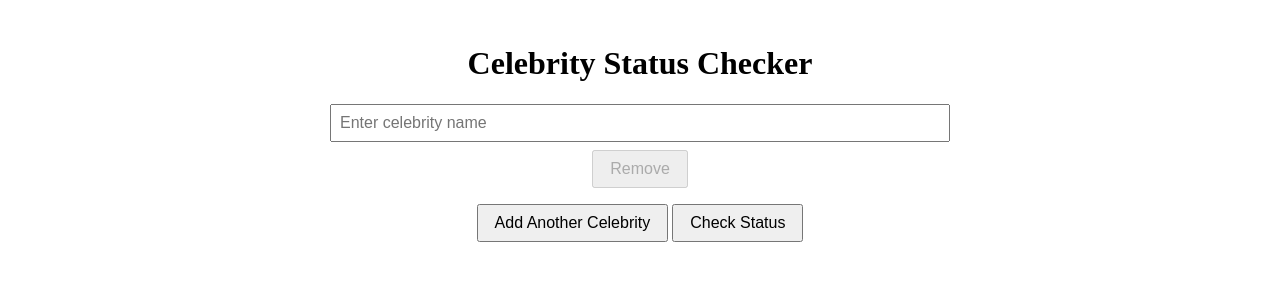
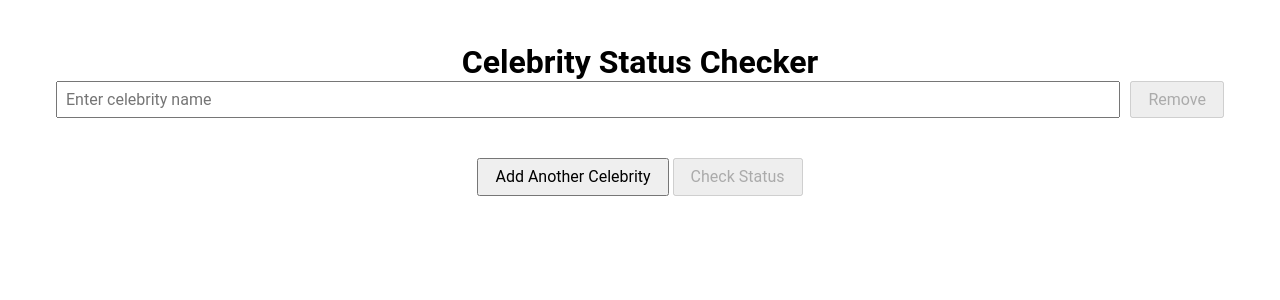
Before and after one commit to DefJunx/fantamorto-revamp, a SvelteKit app: page / in a window 1280 px wide. Shown: the top 300 px of the page. Built offline with nearby package versions, Linux system fonts and the light colour scheme.

Commit message:
Cleanup code, initial style fixes

```diff
--- /dev/null
+++ b/src/lib/assets/reset.css
@@ -0,0 +1,90 @@
+/* Box sizing rules */
+*,
+*::before,
+*::after {
+	box-sizing: border-box;
+}
+
+/* Prevent font size inflation */
+html {
+	-moz-text-size-adjust: none;
+	-webkit-text-size-adjust: none;
+	text-size-adjust: none;
+}
+
+/* Remove default margin in favour of better control in authored CSS */
+body,
+h1,
+h2,
+h3,
+h4,
+p,
+figure,
+blockquote,
+dl,
+dd {
+	margin-block-end: 0;
+}
+
+/* Remove list styles on ul, ol elements with a list role, which suggests default styling will be removed */
+ul[role='list'],
+ol[role='list'] {
+	list-style: none;
+}
+
+/* Set core body defaults */
+body {
+	min-height: 100vh;
+	line-height: 1.5;
+}
+
+/* Set shorter line heights on headings and interactive elements */
+h1,
+h2,
+h3,
+h4,
+button,
+input,
+label {
+	line-height: 1.1;
+}
+
+/* Balance text wrapping on headings */
+h1,
+h2,
+h3,
+h4 {
+	text-wrap: balance;
+}
+
+/* A elements that don't have a class get default styles */
+a:not([class]) {
+	text-decoration-skip-ink: auto;
+	color: currentColor;
+}
+
+/* Make images easier to work with */
+img,
+picture {
+	max-width: 100%;
+	display: block;
+}
+
+/* Inherit fonts for inputs and buttons */
+input,
+button,
+textarea,
+select {
+	font-family: inherit;
+	font-size: inherit;
+}
+
+/* Make sure textareas without a rows attribute are not tiny */
+textarea:not([rows]) {
+	min-height: 10em;
+}
+
+/* Anything that has been anchored to should have extra scroll margin */
+:target {
+	scroll-margin-block: 5ex;
+}
--- /dev/null
+++ b/src/lib/assets/style.css
@@ -0,0 +1,43 @@
+:root {
+    font-family: 'Roboto';
+}
+
+main {
+    max-width: 1200px;
+    margin: 0 auto;
+    padding: 1rem;
+    text-align: center;
+}
+.input-group {
+    position: relative;
+    display: flex;
+    flex-direction: row;
+    align-items: center;
+    gap: 10px;
+    margin-bottom: 0.5rem;
+}
+input {
+    width: 100%;
+    padding: 0.5rem;
+    font-size: 1rem;
+}
+button {
+    padding: 0.5rem 1rem;
+    font-size: 1rem;
+}
+.suggestions {
+    position: absolute;
+    top: 100%;
+    left: 0;
+    right: 0;
+    background: white;
+    border: 1px solid #ccc;
+    list-style: none;
+    padding: 0;
+    margin: 0;
+    z-index: 10;
+}
+
+.actions {
+    margin-top: 40px;
+}
--- /dev/null
+++ b/src/routes/+layout.svelte
@@ -0,0 +1,11 @@
+<script lang="ts">
+	import '$lib/assets/reset.css';
+	import '$lib/assets/style.css';
+
+	import type { Snippet } from 'svelte';
+	import type { LayoutData } from './$types';
+
+	let { data, children }: { data: LayoutData; children: Snippet } = $props();
+</script>
+
+{@render children()}
--- a/src/routes/+page.svelte
+++ b/src/routes/+page.svelte
@@ -1,4 +1,7 @@
 <script lang="ts">
+
+
+
 	import { debounce } from '$lib/debounce';
 	import { fetchCelebritySuggestions, type WikidataSearchResult } from '$lib/predictiveSearch';
 	import { fetchCelebrityData, type CelebrityResult } from '$lib/celebrityStatus';
@@ -93,8 +96,13 @@
 			{/if}
 		</div>
 	{/each}
-	<button onclick={addInput}>Add Another Celebrity</button>
-	<button onclick={checkCelebrities}>Check Status</button>
+
+	<div class="actions">
+		<button onclick={addInput}>Add Another Celebrity</button>
+		<button onclick={checkCelebrities} disabled={celebrityNames.join().trim() === ''}
+			>Check Status</button
+		>
+	</div>
 
 	{#if Object.keys(disambiguationChoices).length > 0}
 		<h2>Disambiguation Choices</h2>
@@ -116,7 +124,7 @@
 
 	{#if results.length > 0}
 		<h2>Results</h2>
-		<ul>
+		<ul role="list">
 			{#each results as result}
 				<li>
 					{result.name}: {result.error ? result.error : result.deceased ? 'Deceased' : 'Alive'}
@@ -125,41 +133,3 @@
 		</ul>
 	{/if}
 </main>
-
-<style>
-	main {
-		max-width: 600px;
-		margin: 0 auto;
-		padding: 1rem;
-		text-align: center;
-	}
-	.input-group {
-		position: relative;
-		display: flex;
-		flex-direction: column;
-		align-items: center;
-		margin-bottom: 0.5rem;
-	}
-	input {
-		width: 100%;
-		padding: 0.5rem;
-		font-size: 1rem;
-	}
-	button {
-		margin-top: 0.5rem;
-		padding: 0.5rem 1rem;
-		font-size: 1rem;
-	}
-	.suggestions {
-		position: absolute;
-		top: 100%;
-		left: 0;
-		right: 0;
-		background: white;
-		border: 1px solid #ccc;
-		list-style: none;
-		padding: 0;
-		margin: 0;
-		z-index: 10;
-	}
-</style>
```
